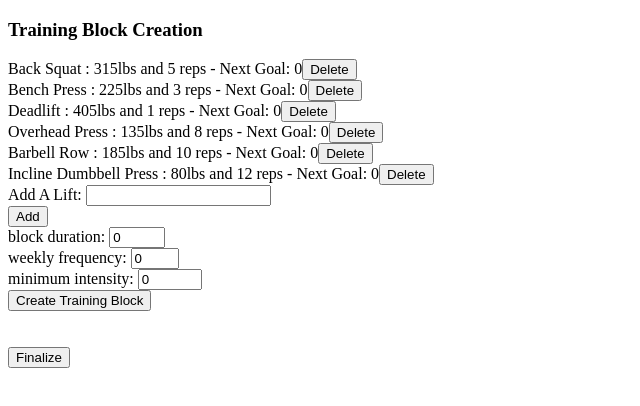
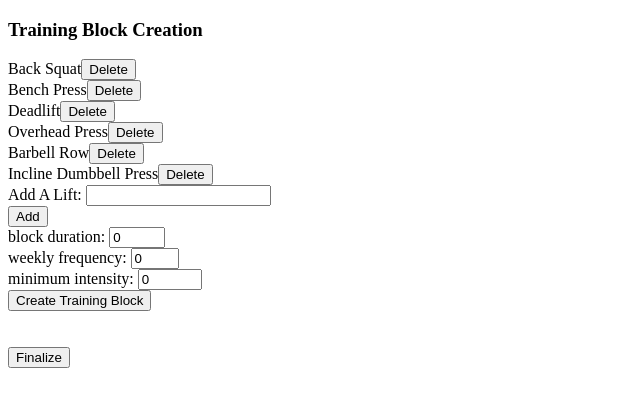
Before and after one commit to EmanAziz87/SBDexpert, a React (Vite) app: page / in a window 1280 px wide. Shown: the top 406 px of the page, without its empty margins (0-640 px from the left). Built offline with nearby package versions, Linux system fonts and the light colour scheme.

Commit message:
removed personal record from the LiftInfo object. Will introduce lift records later in some other format

```diff
--- a/src/App.tsx
+++ b/src/App.tsx
@@ -3,7 +3,6 @@ import React, { useState } from "react";
 interface LiftInfo {
   id: number;
   name: string;
-  personalRecord: { weightInPounds: number; reps: number; currentGoal: number };
 }
 
 interface TrainingBlockObj {
@@ -106,32 +105,26 @@ const mockLifts: LiftInfo[] = [
   {
     id: 1,
     name: "Back Squat",
-    personalRecord: { weightInPounds: 315, reps: 5, currentGoal: 0 },
   },
   {
     id: 2,
     name: "Bench Press",
-    personalRecord: { weightInPounds: 225, reps: 3, currentGoal: 0 },
   },
   {
     id: 3,
     name: "Deadlift",
-    personalRecord: { weightInPounds: 405, reps: 1, currentGoal: 0 },
   },
   {
     id: 4,
     name: "Overhead Press",
-    personalRecord: { weightInPounds: 135, reps: 8, currentGoal: 0 },
   },
   {
     id: 5,
     name: "Barbell Row",
-    personalRecord: { weightInPounds: 185, reps: 10, currentGoal: 0 },
   },
   {
     id: 6,
     name: "Incline Dumbbell Press",
-    personalRecord: { weightInPounds: 80, reps: 12, currentGoal: 0 },
   },
 ];
 
@@ -339,11 +332,7 @@ function App() {
       {lifts && lifts.length > 0 ? (
         lifts.map((lift) => (
           <div key={lift.name}>
-            <span>
-              {lift.name} : {lift.personalRecord.weightInPounds}lbs and{" "}
-              {lift.personalRecord.reps} reps - Next Goal:{" "}
-              {lift.personalRecord.currentGoal}
-            </span>
+            <span>{lift.name}</span>
             <button onClick={(e) => handleDeleteLift(lift)}>Delete</button>
             <br />
           </div>
```
